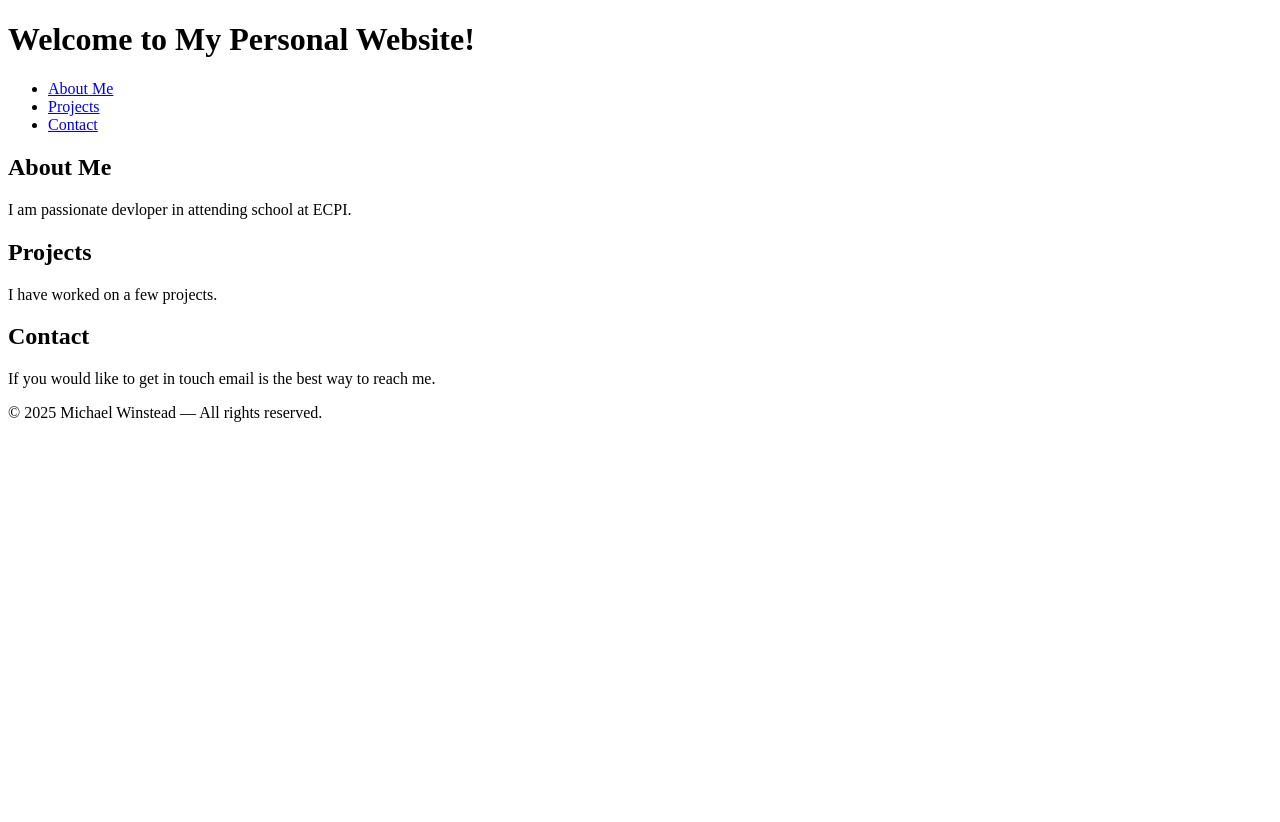
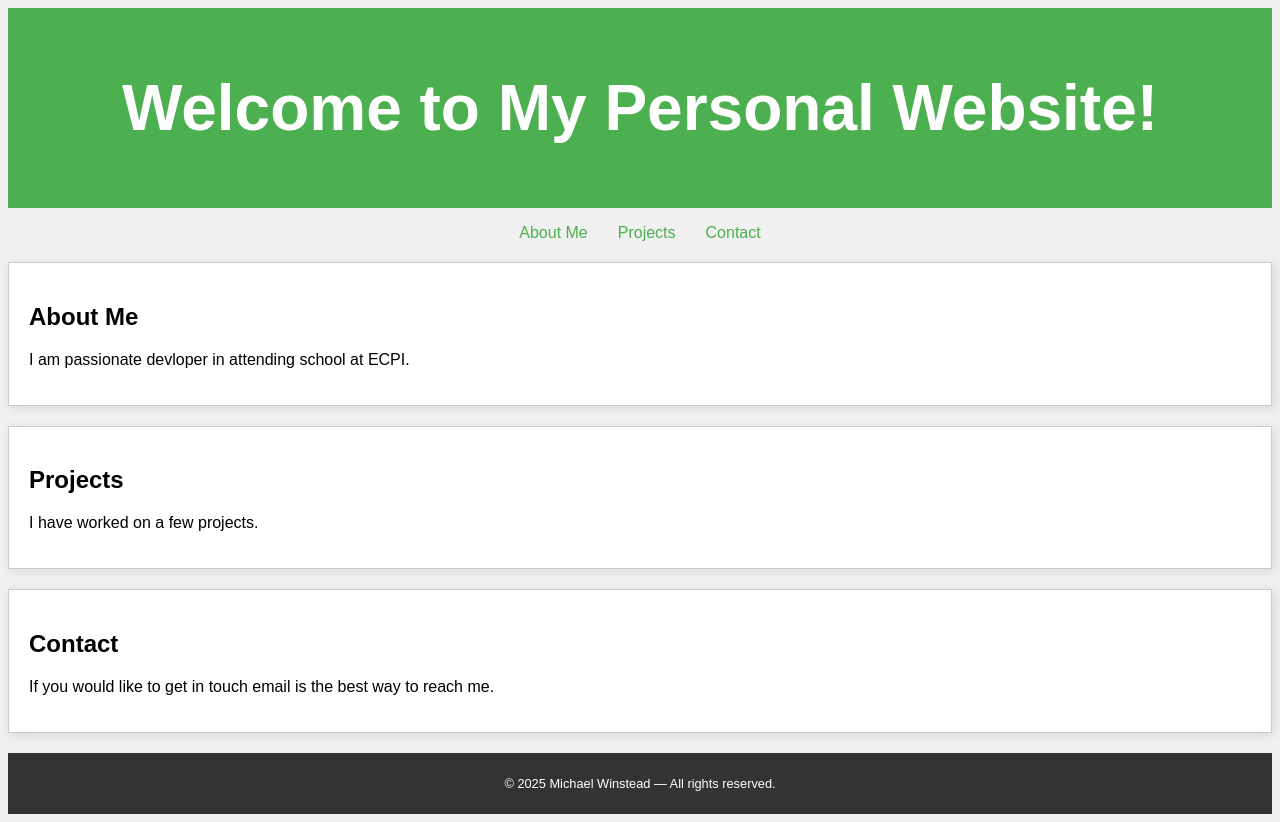
Before and after one commit to Micwin29/MICWIN2135.github.io, a plain HTML site: page index.html in a window 1280 px wide. Before the commit the page ends 800 px from the top, so only its background shows below. Drawn offline with Linux system fonts and the light colour scheme.

Commit message:
link styles commit

```diff
--- a/index.html
+++ b/index.html
@@ -9,6 +9,8 @@ Date:08/03/2025
 <html lang="en">
 <!--Create header-->
 <head>
+    <!-- link to styles.css-->
+     <link rel="stylesheet" href="styles.css">
     <!--Character set within meta-->
     <meta charset="UTF-8">
     <!--Add description-->
--- /dev/null
+++ b/styles.css
@@ -0,0 +1,89 @@
+/*
+Aurthor: Michael Winstead
+Date: 08/10/2025
+Assingment: 2.9 project
+*/
+
+
+/* Set background and font size */
+body {
+     /* Light gray background for color */
+    background-color: #f0f0f0;
+    /* Set font//Web-safe font size */
+    font-family: Arial, Helvetica, sans-serif;
+}
+
+/* Set header- Font. ect. */
+header {
+    /* text align to center */
+    text-align: center;
+    /* Increase font size */
+    font-size: 2em;
+    /* Bold font set */
+    font-weight: bold;
+    /* Add padding to 20px */
+    padding: 20px;
+    /*  set green background */
+    background-color: #4CAF50;
+    /* Set white text color */
+    color: white;
+}
+
+/*  Set navigation Menu */
+nav ul {
+    /* Remove bullet points */
+    list-style-type: none;
+    /* padding to 0 */
+    padding: 0;
+    /* Set horizontal layout */
+    display: flex;
+    /* sSext texr to center align */
+    justify-content: center;
+}
+
+nav ul li {
+    /* Space between links ot 0*/
+    margin: 0 15px;
+}
+
+nav ul li a {
+    /* Remove underline from all links */
+    text-decoration: none;
+    /* Set link color */
+    color: #4CAF50;
+    transition: background-color 0.3s, color 0.3s; /* Smooth transition */
+}
+
+nav ul li a:hover {
+    /* Set darker green on hover */
+    background-color: #45a049;
+    color: white; /* Change text color on hover */
+}
+
+/* Main Sections */
+section {
+    /* Set padding tp 20px */
+    padding: 20px;
+    /* Set to margin 20px */
+    margin: 20px 0;
+    /* Border */
+    border: 1px solid #ccc;
+    /* Set box shadow */
+    box-shadow: 2px 2px 10px rgba(0, 0, 0, 0.1);
+    /* Set background to white */
+    background-color: white;
+}
+
+/* Footer */
+footer {
+    /* Set font size */
+    font-size: 0.8em;
+    /* Set center align text */
+    text-align: center;
+    /* Set background to Darker */
+    background-color: #333;
+    /* Set White text color */
+    color: white;
+    /* Set padding 10px */
+    padding: 10px;
+}
```
